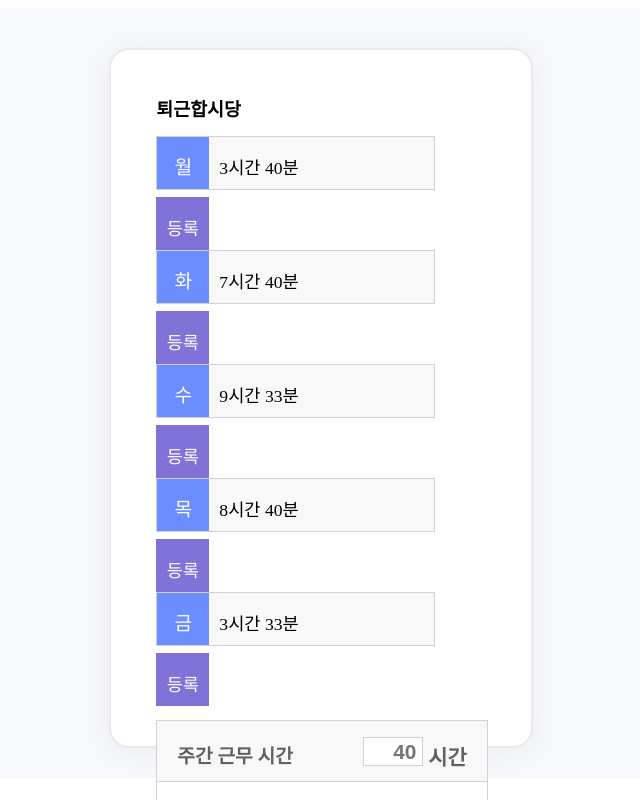
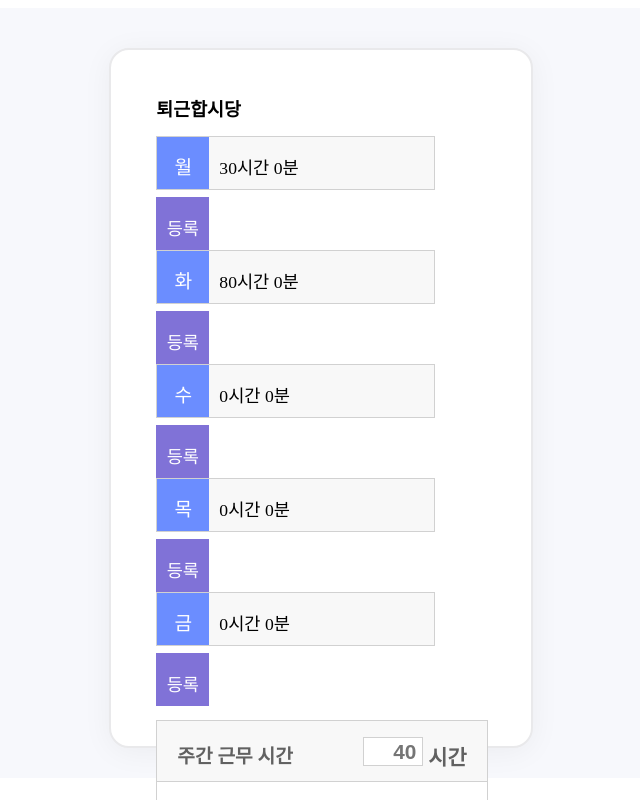
Before and after one commit to kyj980303/commuting_management_app, a React (Create React App) app: page / in a window 1280 px wide. Shown: the top 800 px of the page, without its empty margins (319-959 px from the left). Built offline with nearby package versions, Linux system fonts and the light colour scheme.

Commit message:
Modify Main
insert dummy data

```diff
--- a/src/pages/Main.tsx
+++ b/src/pages/Main.tsx
@@ -107,17 +107,44 @@ const ResetBtn = styled.button`
 export function Main() {
   const [isModal, setIsModal] = useState(Boolean);
 
+  const days = [
+    {
+      title: "월",
+      hour: 30,
+      min: 0
+    },
+    {
+      title: "화",
+      hour: 80,
+      min: 0
+    },
+    {
+      title: "수",
+      hour: 0,
+      min: 0
+    },
+    {
+      title: "목",
+      hour: 0,
+      min: 0
+    },
+    {
+      title: "금",
+      hour: 0,
+      min: 0
+    },
+
+  ];
+
   return (
     <>
       <MainDiv>
         <ContentDiv>
           <ContentTitle>퇴근합시당</ContentTitle>
           <RecordDiv>
-            <Week title="월" hour={3} min={40} status={setIsModal} />
-            <Week title="화" hour={7} min={40} status={setIsModal} />
-            <Week title="수" hour={9} min={33} status={setIsModal} />
-            <Week title="목" hour={8} min={40} status={setIsModal} />
-            <Week title="금" hour={3} min={33} status={setIsModal} />
+            {days.map(day => (
+              <Week key={day.title} title={day.title} hour={day.hour} min={day.min} status={setIsModal} />
+            ))}
           </RecordDiv>
           <CalculatedDiv>
             <WeekTime>
```
